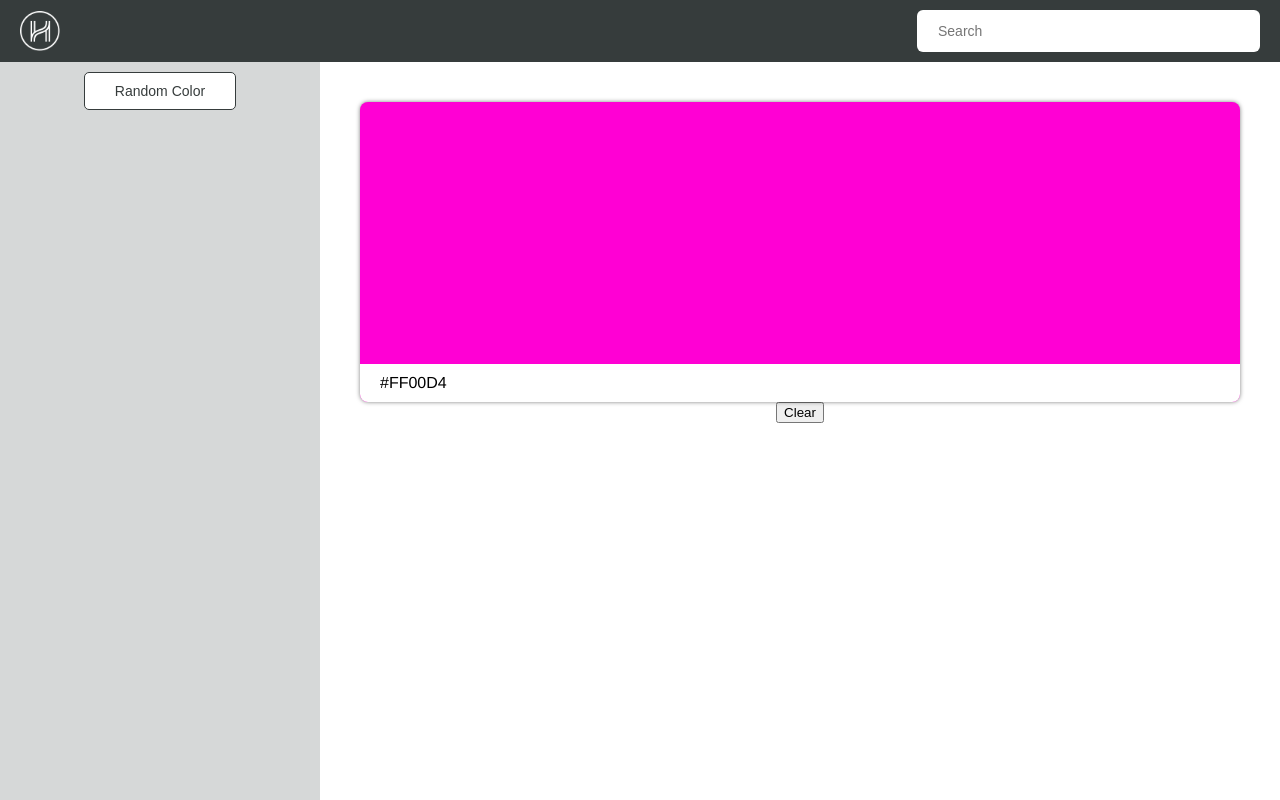
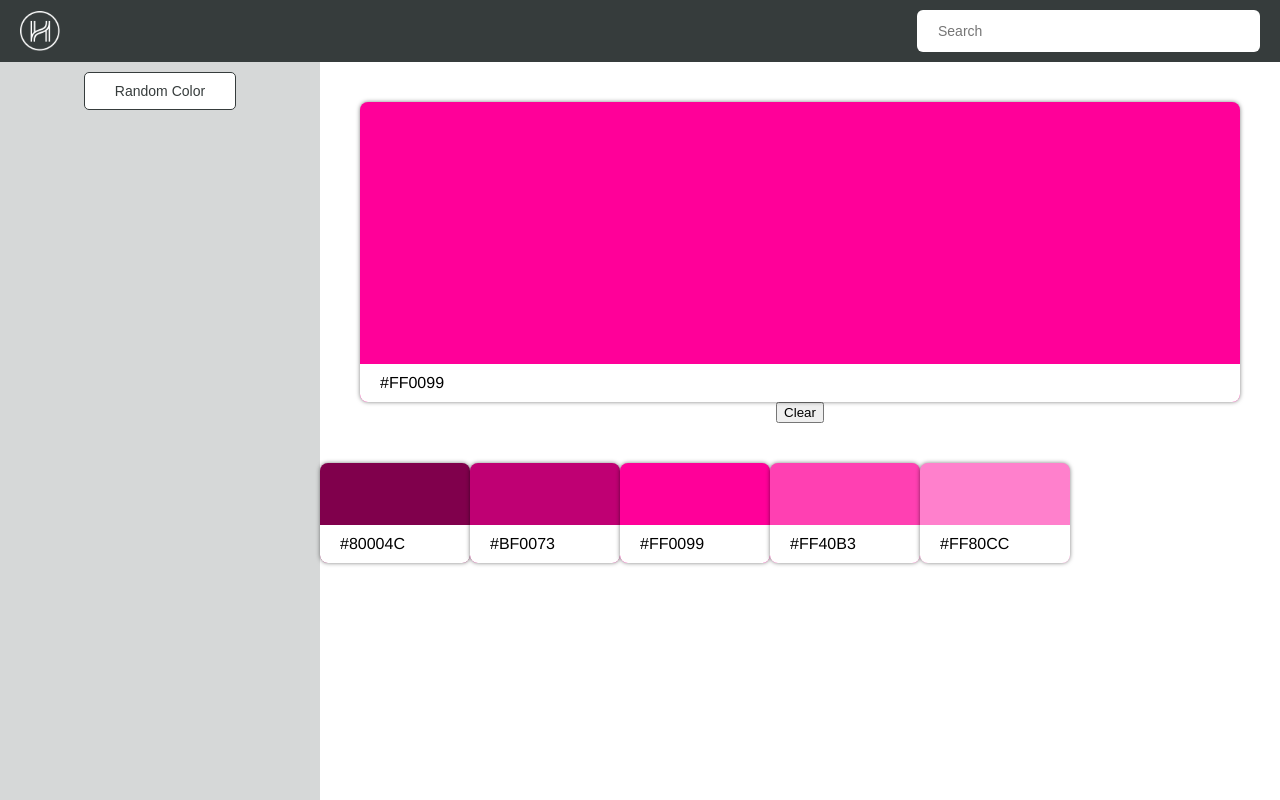
Before and after one commit to peterdoane/HelpfulHumanColorPicker, a React (Create React App) app: page / in a window 1280 px wide. Both pictures are taken after a click on the button "Random Color". Built offline with nearby package versions, Linux system fonts and the light colour scheme.

Commit message:
shades on detail view and consitent color generation

```diff
--- a/src/ColorDetail/colorDetail.css
+++ b/src/ColorDetail/colorDetail.css
@@ -1,3 +1,11 @@
 .detailContainer {
   flex-grow: 1;
 }
+.shades {
+  display: flex;
+}
+
+.shades .colorItem {
+  height: 100px;
+  width: 150px;
+}
--- a/src/ColorDetail/index.jsx
+++ b/src/ColorDetail/index.jsx
@@ -3,15 +3,24 @@ import Swatch from '../ColorList/Swatch';
 import './colorDetail.css';
 import '../ColorList/colorCards.css';
 
-
 class ColorDetail extends Component {
-
   render() {
+    let darkestColor = this.props.color.darken(0.5);
+    let lightestColor = this.props.color.lighten(0.5);
+    let darkerColor = this.props.color.darken(0.25);
+    let lighterColor = this.props.color.lighten(0.25);
+    let shades = [darkestColor, darkerColor, this.props.color, lighterColor, lightestColor];
+    let swatches = shades.map((color)=>{
+      return <Swatch color={color}/>
+    });
     return (
       <div className="detailContainer">
         <div className="primaryColorItem">
           <Swatch color={this.props.color}/>
           <button onClick={() => {this.props.onSelect(null)}}>Clear</button>
+        </div>
+        <div className="shades">
+          {swatches}
         </div>
       </div>
     );
--- a/src/ColorGenerator.js
+++ b/src/ColorGenerator.js
@@ -1,8 +1,7 @@
 import color from 'color';
 
-function generateRandomColor(){
+function generateColor(hue){
   var Color = require("color")
-  var hue = Math.random()*360;
   var newColor = Color.hsl(hue,100,50);
   return newColor;
 }
@@ -10,7 +9,7 @@ function generateRandomColor(){
 function generateColors(){
   var result = [];
   for(var i =0; i<100; i++){
-    result.push(generateRandomColor());
+    result.push(generateColor(i*3.6));
   }
   return result;
 }
--- a/src/ColorList/Swatch.jsx
+++ b/src/ColorList/Swatch.jsx
@@ -3,8 +3,12 @@ import React, { Component } from 'react';
 class Swatch extends Component {
 
   render() {
+    let onClick = () =>{this.props.onSelect(this.props.color)};
+    if(this.props.onSelect == null){
+      onClick = null;
+    }
     return (
-      <div className="colorItem" onClick={() =>{this.props.onSelect(this.props.color)}} style={{backgroundColor:this.props.color.string()}}>
+      <div className="colorItem" onClick={onClick} style={{backgroundColor:this.props.color.string()}}>
         <div className="label">{this.props.color.hex()}</div>
       </div>
     );
```
